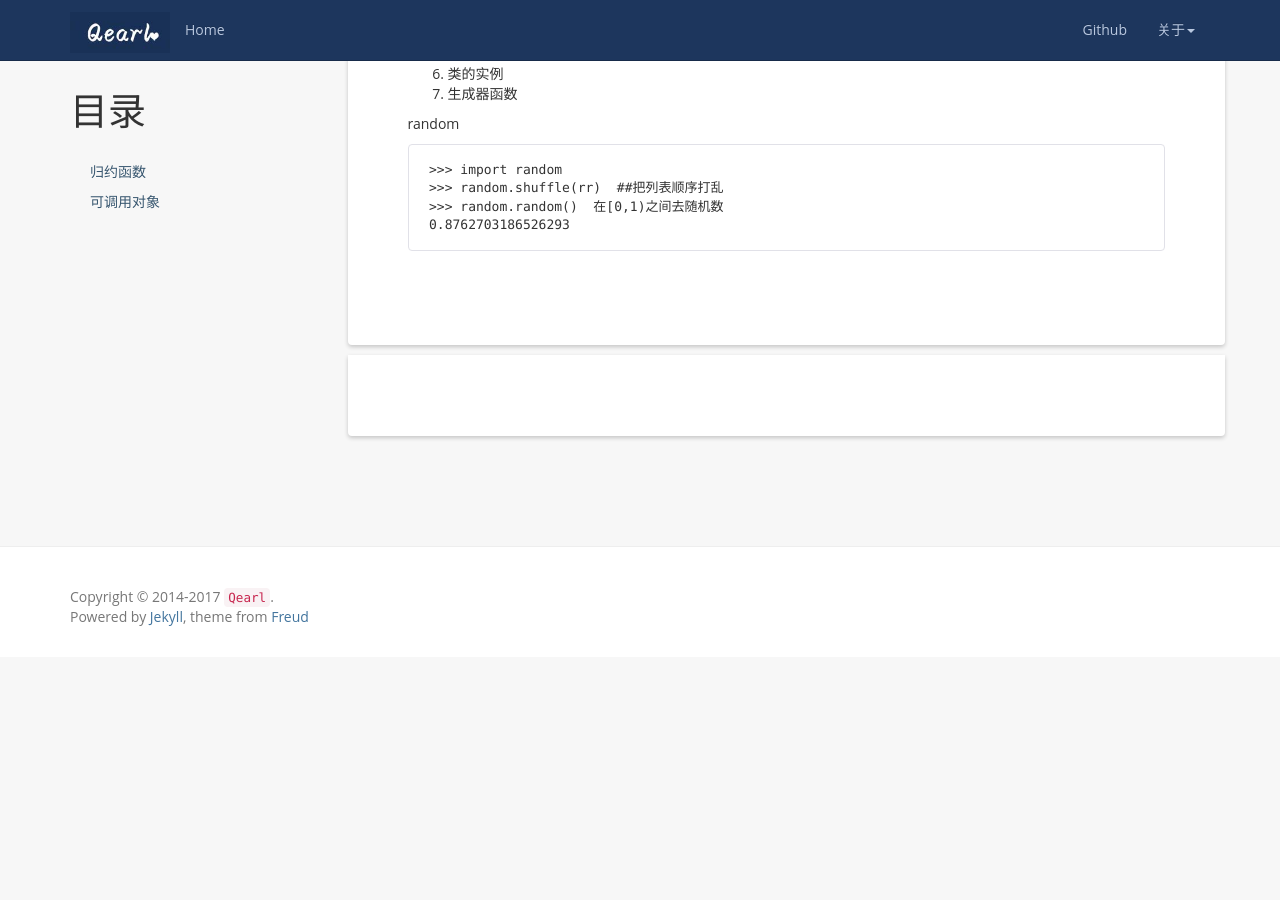
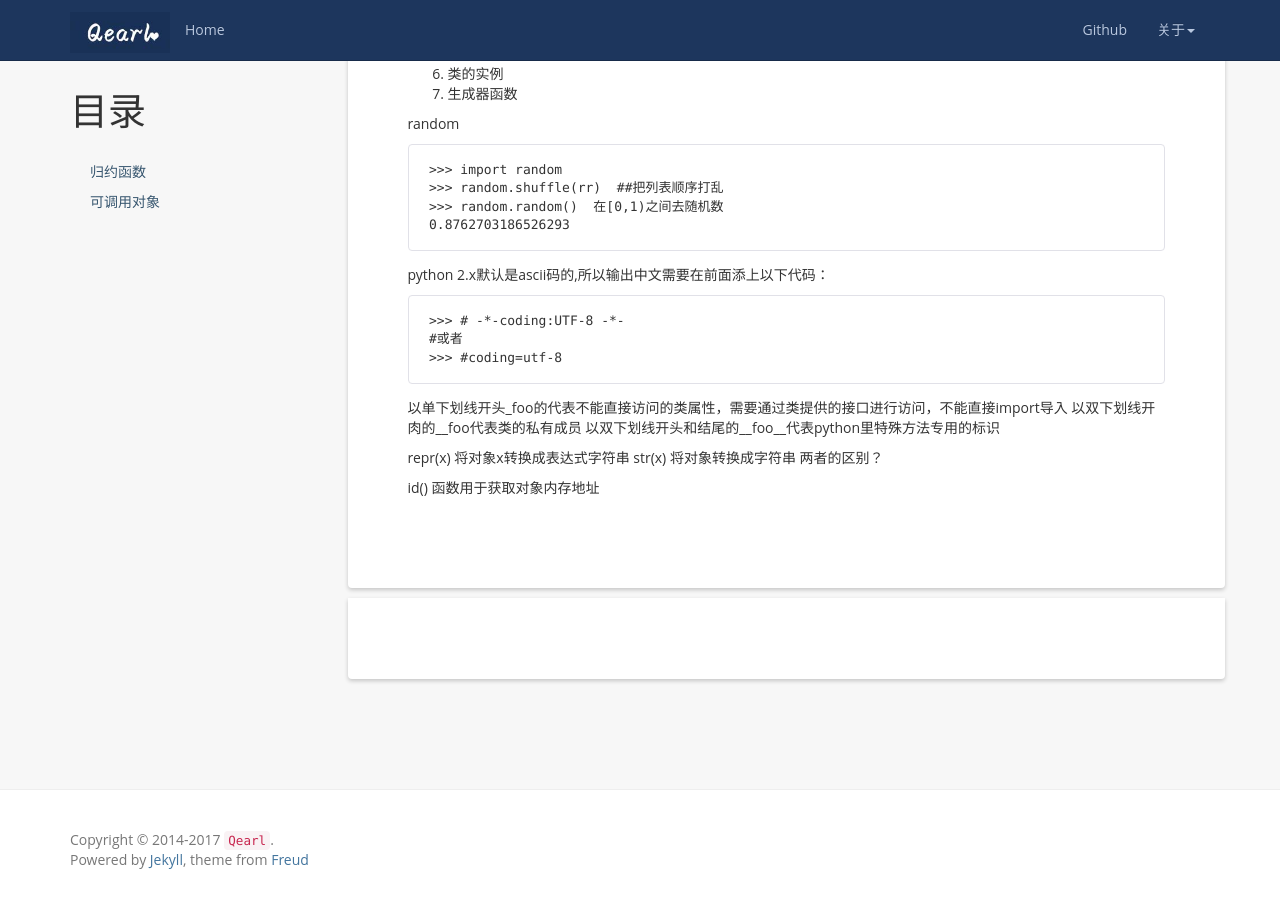
Before and after one commit to eleens/blog, a Jekyll site: the page built from _posts/2017-06-21-python-note.md, in a window 1280 px wide and 900 px high, scrolled down 1202 px. Built offline with Jekyll 4.4.1, drawn with Linux system fonts in a browser that asks for light colours; nearby versions of some CDN libraries; comment, search, counter and statistics services are not loaded; before the commit the page ends 1859 px from its top, so only the background shows below that.

Commit message:
add the document of learn python

```diff
--- a/_posts/2017-06-21-python-note.md
+++ b/_posts/2017-06-21-python-note.md
@@ -65,3 +65,19 @@ random
     >>> random.shuffle(rr)  ##把列表顺序打乱
     >>> random.random()  在[0,1)之间去随机数
     0.8762703186526293
+
+python 2.x默认是ascii码的,所以输出中文需要在前面添上以下代码：
+
+    >>> # -*-coding:UTF-8 -*-
+    #或者
+    >>> #coding=utf-8
+
+以单下划线开头_foo的代表不能直接访问的类属性，需要通过类提供的接口进行访问，不能直接import导入
+以双下划线开肉的__foo代表类的私有成员
+以双下划线开头和结尾的__foo__代表python里特殊方法专用的标识
+
+repr(x) 将对象x转换成表达式字符串
+str(x) 将对象转换成字符串
+两者的区别？
+
+ id() 函数用于获取对象内存地址
```
Also changed, not shown: books.md (+1 -1 lines).
